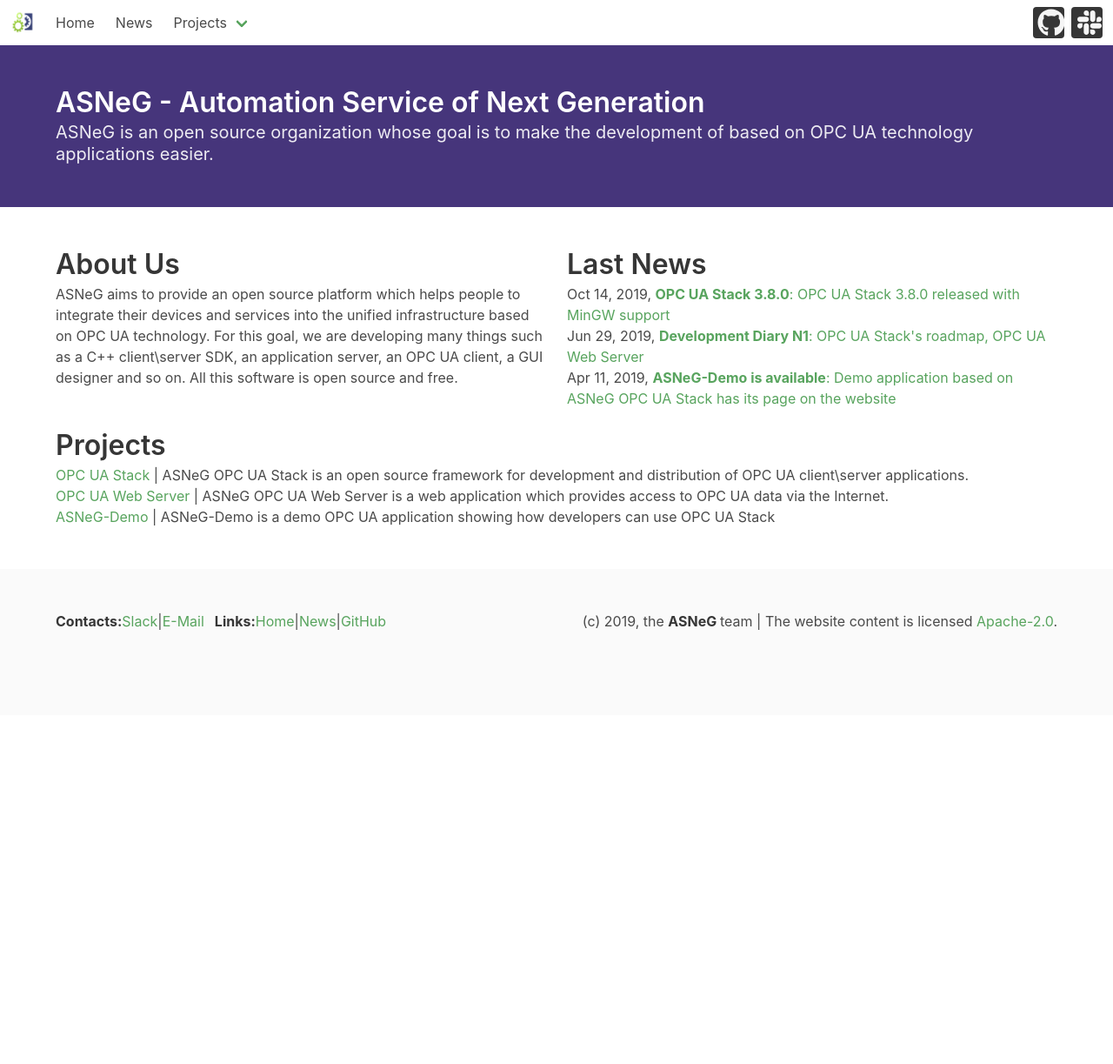
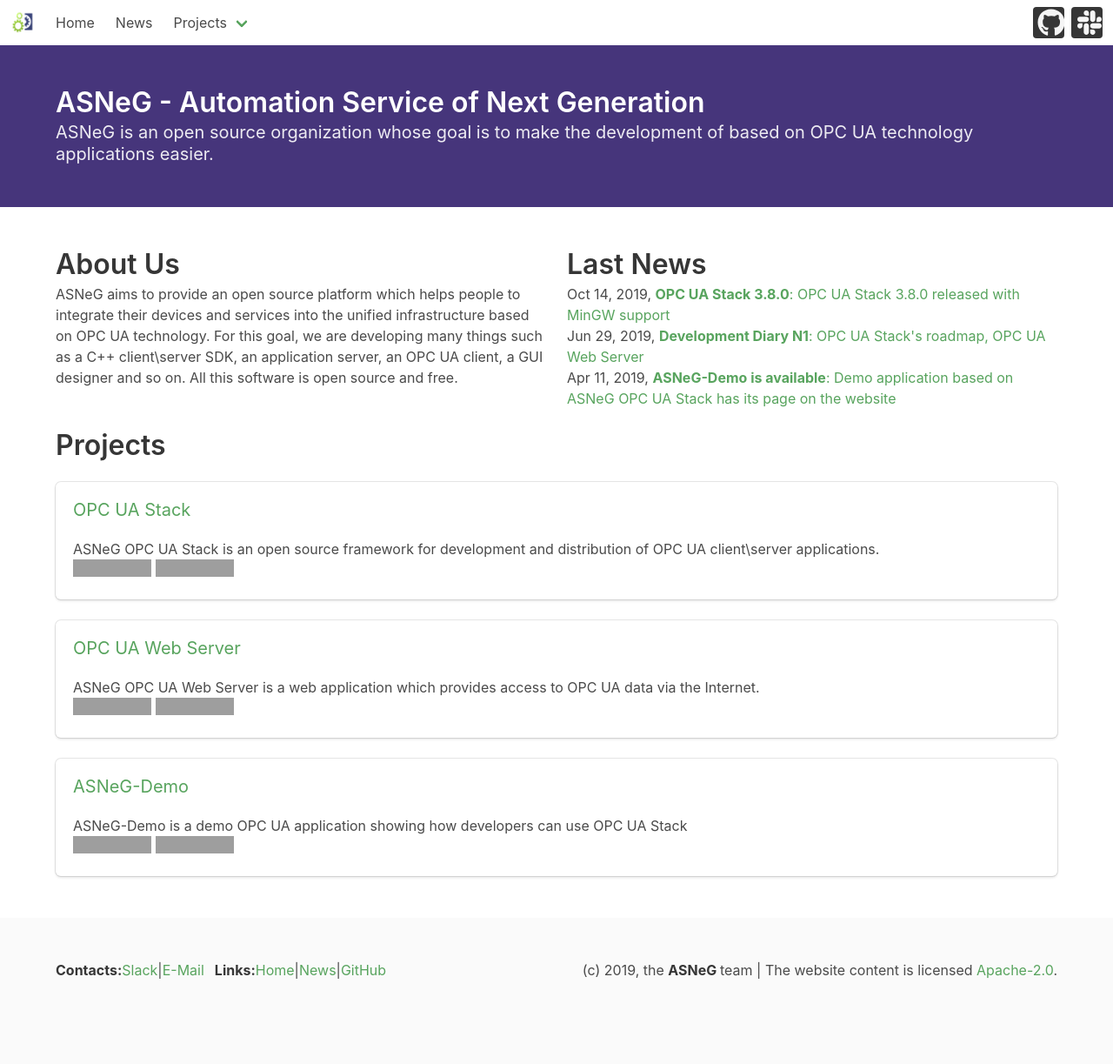
Before and after one commit to ASNeG/ASNeG.github.io, a Jekyll site: the page built from index.md, in a window 1280 px wide. Shown: the whole page at 87% size. Built offline with Jekyll 4.4.1, drawn with Linux system fonts in a browser that asks for light colours; nearby versions of some CDN libraries; before the commit the page ends 900 px from its top, so only the background shows below that; grey boxes are pictures that could not be loaded.

Commit message:
improve style

```diff
--- a/_data/projects.yml
+++ b/_data/projects.yml
@@ -3,13 +3,16 @@
   description:  >-
     ASNeG OPC UA Stack is an open source framework for development
     and distribution of OPC UA client\server applications.
+  github_repo: ASNeG/OpcUaStack
 
 - name: OPC UA Web Server
   url: projects/opcuawebserver
   description:  >-
     ASNeG OPC UA Web Server is a web application which provides access to OPC UA data via the Internet.
+  github_repo: ASNeG/OpcUaWebServer
 
 - name: ASNeG-Demo
   url: projects/asnegdemo
   description:  >-
     ASNeG-Demo is a demo OPC UA application showing how developers can use [OPC UA Stack](/projects/opcuastack)
+  github_repo: ASNeG/ASNeG-Demo
--- a/_layouts/home_page.html
+++ b/_layouts/home_page.html
@@ -47,14 +47,20 @@
           <div class="tile is-parent">
               <div class="tile is-child">
                 <p class="title">Projects</p>
-                <p class="subtitle"></p>
-                <p>
-                  {% for project in site.data.projects %}
-                  <article>
-                     <a href="{{ project.url }}"> {{ project.name }} </a> | {{ project.description | markdownify | strip_html }}
-                  </article>
-                  {% endfor %}
-                </p>
+                <div class="content">
+                    {% for project in site.data.projects %}
+                    <div class="tile box">
+                      <div class="content">
+                        <p class="subtitle"><a href="{{ project.url }}"> {{ project.name }} </a> </p>
+                        {{ project.description | markdownify | strip_html }}
+                        <p>
+                          {{ '<img alt="GitHub release (latest by date)" src="https://img.shields.io/github/v/release/repo.svg?color=(58a45e)">' | replace: 'repo', project.github_repo }}
+                          {{ '<img alt="GitHub release (latest by date)" src="https://img.shields.io/github/downloads/repo/total.svg?color=(58a45e)">' | replace: 'repo', project.github_repo }}
+                        </p>
+                      </div>
+                    </div>
+                    {% endfor %}
+                </div>
               </div>
           </div>
         </div>
```
Also changed, not shown: news.md (+7 -6 lines).
